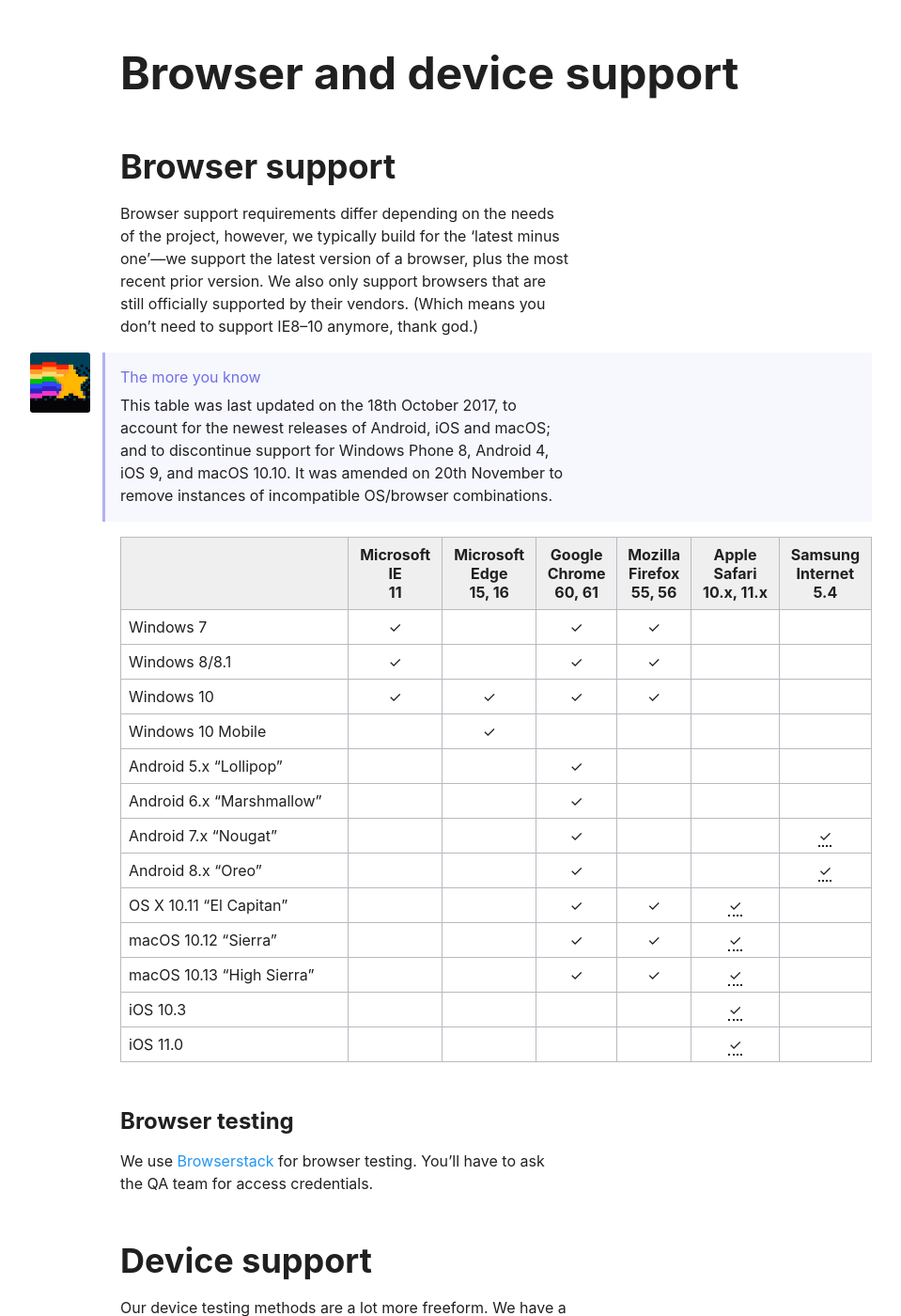
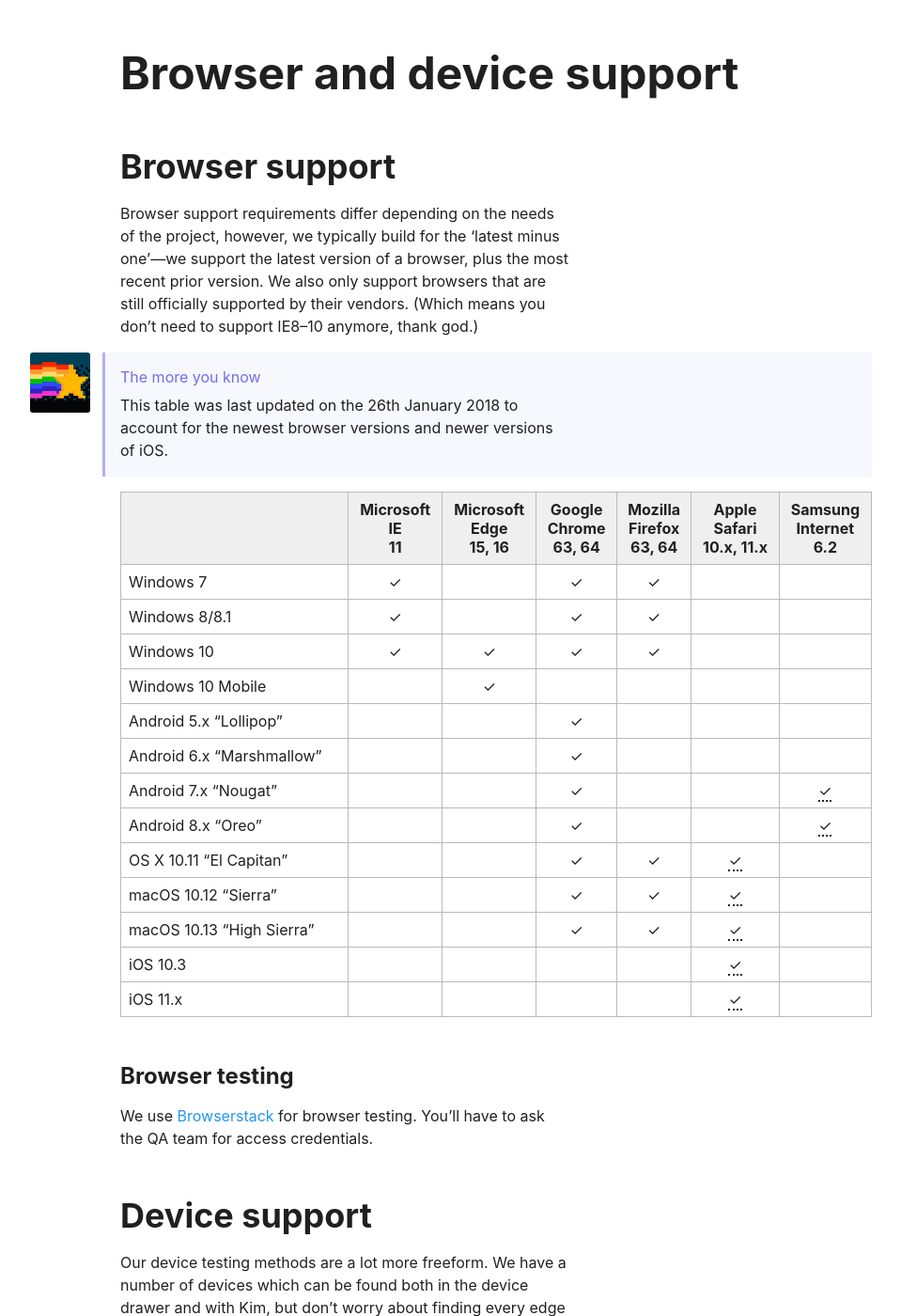
Before and after one commit to querkmachine/FSFrontEndDocs, a Jekyll site: the page built from tools/browser-support.md, in a window 1280 px wide and 1400 px high. Shown: the whole window at 94% size, without its empty margins (112-1071 px from the left). Built offline with Jekyll 4.4.1, drawn with Linux system fonts in a browser that asks for light colours.

Commit message:
Update browser support table

```diff
--- a/tools/browser-support.md
+++ b/tools/browser-support.md
@@ -8,10 +8,10 @@
 Browser support requirements differ depending on the needs of the project, however, we typically build for the 'latest minus one'—we support the latest version of a browser, plus the most recent prior version. We also only support browsers that are still officially supported by their vendors. (Which means you don't need to support IE8–10 anymore, thank god.)
 
 <aside class="aside aside--tangent">
-This table was last updated on the 18th October 2017, to account for the newest releases of Android, iOS and macOS; and to discontinue support for Windows Phone 8, Android 4, iOS 9, and macOS 10.10. It was amended on 20th November to remove instances of incompatible OS/browser combinations.
+This table was last updated on the 26th January 2018 to account for the newest browser versions and newer versions of iOS.
 </aside>
 
-|  |Microsoft<br>IE<br>11|Microsoft<br>Edge<br>15, 16|Google<br>Chrome<br>60, 61|Mozilla<br>Firefox<br>55, 56|Apple<br>Safari<br>10.x, 11.x|Samsung<br>Internet<br>5.4|
+|  |Microsoft<br>IE<br>11|Microsoft<br>Edge<br>15, 16|Google<br>Chrome<br>63, 64|Mozilla<br>Firefox<br>63, 64|Apple<br>Safari<br>10.x, 11.x|Samsung<br>Internet<br>6.2|
 |:-|:-:|:-:|:-:|:-:|:-:|:-:|:-:|
 |Windows 7                |✓| |✓|✓| | |
 |Windows 8/8.1            |✓| |✓|✓| | |
@@ -24,8 +24,8 @@
 |OS X 10.11 "El Capitan"  | | |✓|✓|<abbr title="Safari 10.1, 11">✓</abbr>| |
 |macOS 10.12 "Sierra"     | | |✓|✓|<abbr title="Safari 10.1, 11">✓</abbr>| |
 |macOS 10.13 "High Sierra"| | |✓|✓|<abbr title="Safari 11 only">✓</abbr>| |
-|iOS 10.3                 | | | | |<abbr title="Safari 10.3 only">✓</abbr>| |
-|iOS 11.0                 | | | | |<abbr title="Safari 11 only">✓</abbr>| |
+|iOS 10.3                 | | | | |<abbr title="Safari 10.3, 11">✓</abbr>| |
+|iOS 11.x                 | | | | |<abbr title="Safari 11.x only">✓</abbr>| |
 
 ### Browser testing
 
```
